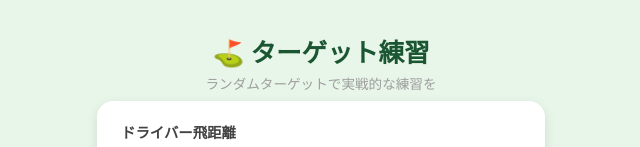
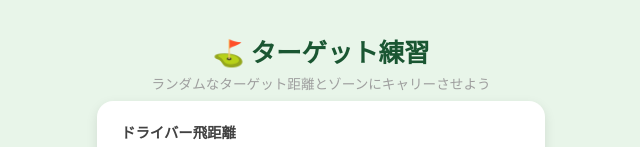
Before and after one commit to openjny/golf-driving-range-helper, a React (Vite) app: page / in a window 1280 px wide. Shown: the top 147 px of the page, without its empty margins (319-959 px from the left). Built offline with nearby package versions, Linux system fonts and the light colour scheme.

Commit message:
UI: サブタイトルにキャリー説明を統合、キャリー基準ラベル削除

```diff
--- a/src/App.tsx
+++ b/src/App.tsx
@@ -64,7 +64,7 @@ function App() {
     <div className="app">
       <header className="app-header">
         <h1>⛳ ターゲット練習</h1>
-        <p className="subtitle">ランダムターゲットで実戦的な練習を</p>
+        <p className="subtitle">ランダムなターゲット距離とゾーンにキャリーさせよう</p>
       </header>
 
       <main className="app-main">
@@ -120,7 +120,6 @@ function App() {
               </div>
             </div>
           </div>
-          <p className="target-basis">キャリー基準</p>
           </>
         )}
 
```
